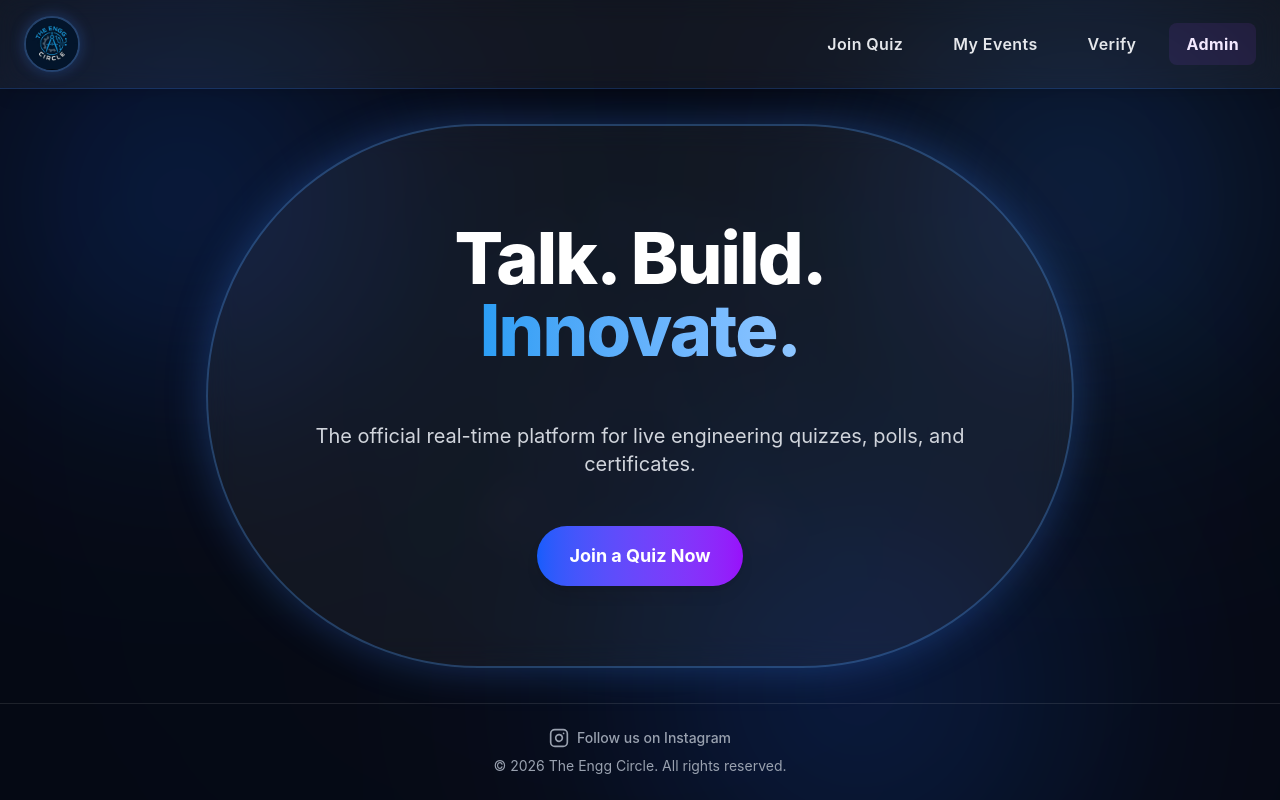
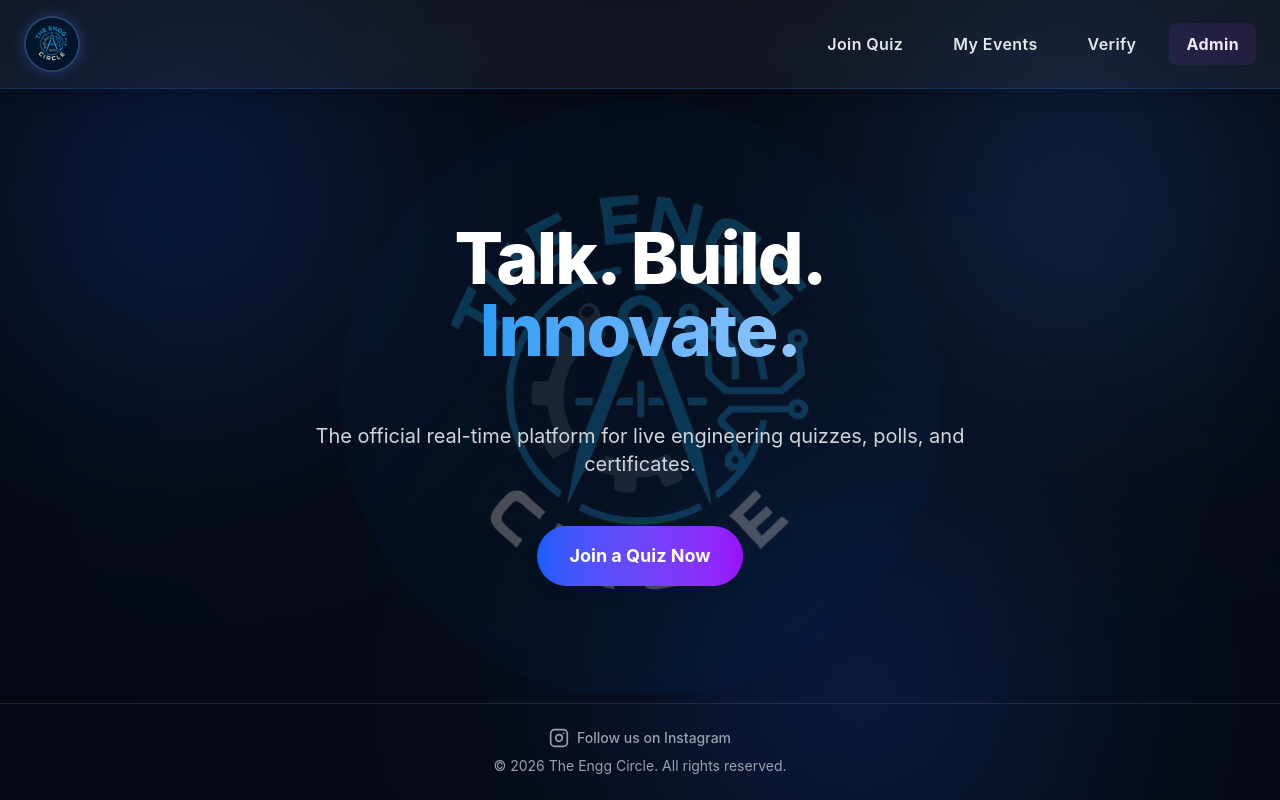
Before and after one commit to rajbabugoswami/engg-circle-app, a React app in the folder frontend/: page / in a window 1280 px wide. Built offline with nearby package versions, Linux system fonts and the light colour scheme; no server answers; the HTML template or start-up script is replaced by a standard one.

Commit message:
Use full logo as background watermark

```diff
--- a/frontend/src/pages/Home.jsx
+++ b/frontend/src/pages/Home.jsx
@@ -4,8 +4,8 @@ import { Link } from 'react-router-dom';
 const Home = () => {
   return (
     <div className="min-h-screen bg-[#050914] flex flex-col font-sans text-white relative overflow-hidden">
-      {/* Background logo - glowing circle like the navbar logo */}
-      <div className="absolute top-1/2 left-1/2 -translate-x-1/2 -translate-y-1/2 w-[400px] h-[400px] md:w-[600px] md:h-[600px] opacity-[0.03] bg-center bg-no-repeat bg-cover rounded-full shadow-[0_0_30px_rgba(59,130,246,0.2)] border-2 border-blue-400/10 pointer-events-none" style={{ backgroundImage: "url('/logo.jpeg')" }}></div>
+      {/* Background logo - highly visible behind text */}
+      <div className="absolute top-1/2 left-1/2 -translate-x-1/2 -translate-y-1/2 w-[350px] h-[350px] md:w-[600px] md:h-[600px] opacity-30 bg-center bg-no-repeat bg-cover rounded-full pointer-events-none" style={{ backgroundImage: "url('/logo.jpeg')" }}></div>
       <div className="absolute top-0 left-0 w-96 h-96 bg-blue-600 rounded-full mix-blend-screen filter blur-[120px] opacity-20 animate-blob pointer-events-none"></div>
       <div className="absolute top-0 right-0 w-96 h-96 bg-blue-500 rounded-full mix-blend-screen filter blur-[120px] opacity-20 animate-blob animation-delay-2000 pointer-events-none"></div>
       <div className="absolute -bottom-32 left-1/2 w-96 h-96 bg-blue-600 rounded-full mix-blend-screen filter blur-[120px] opacity-20 animate-blob animation-delay-4000 pointer-events-none"></div>
@@ -29,7 +29,7 @@ const Home = () => {
       </header>
 
       <main className="flex-grow flex items-center justify-center relative z-10 p-4 md:p-8">
-        <div className="text-center py-12 px-6 md:py-20 md:px-24 max-w-5xl mx-auto bg-white/5 backdrop-blur-lg rounded-[3rem] md:rounded-full shadow-[0_0_40px_rgba(59,130,246,0.3)] border-2 border-blue-400/30 flex flex-col justify-center items-center">
+        <div className="text-center px-4 max-w-5xl mx-auto flex flex-col justify-center items-center">
           <h1 className="text-5xl md:text-7xl font-extrabold tracking-tight mb-8 mt-4">
             Talk. Build. <br />
             <span className="bg-clip-text text-transparent bg-gradient-to-r from-[#2a9df4] to-blue-300">Innovate.</span>
```
